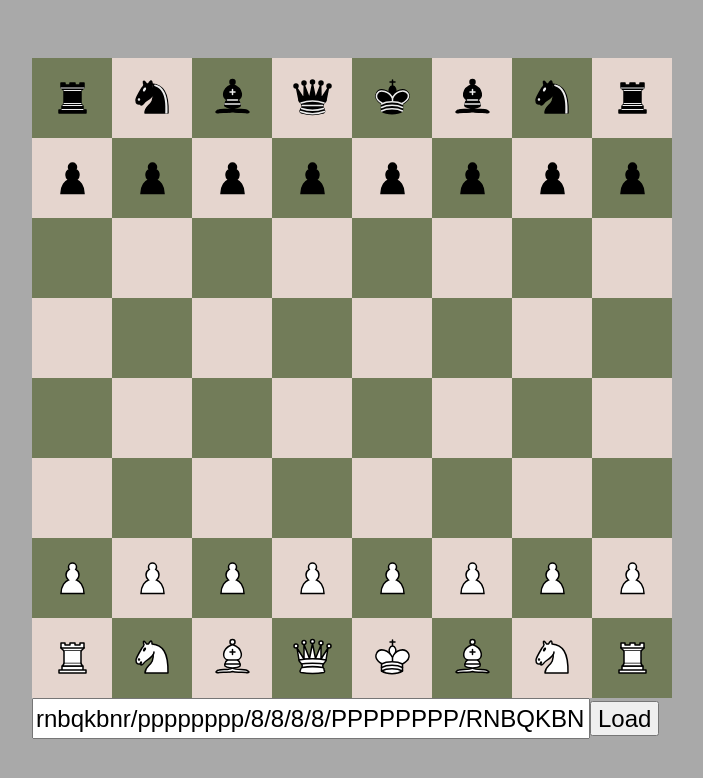
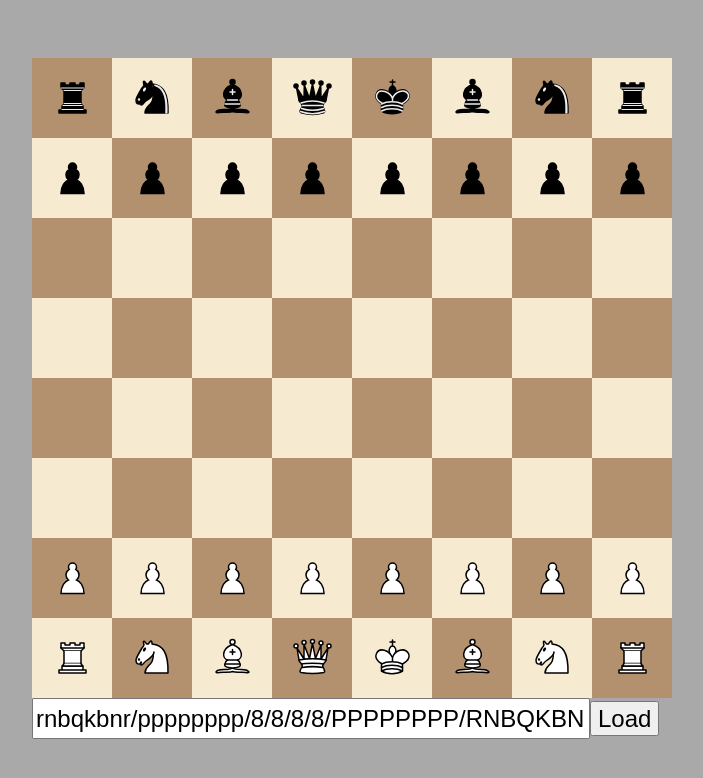
Before and after one commit to twjwesterhold/chess-text, a Next.js app: page / in a window 1280 px wide. Shown: the top 778 px of the page, without its empty margins (26-729 px from the left). Built offline with nearby package versions, Linux system fonts and the light colour scheme.

Commit message:
Move pieces

```diff
--- a/app/styles.css
+++ b/app/styles.css
@@ -11,10 +11,17 @@
 }
 
 .white {
-  background: #e5d5ce;
+  background: #f6ebd1;
 }
 .black {
-  background: #727c59;
+  background: #b4916e;
+}
+
+.white-highlight {
+  background: #749159;
+}
+.black-highlight {
+  background: #687352;
 }
 
 .search {
--- a/app/ui/board.tsx
+++ b/app/ui/board.tsx
@@ -7,6 +7,7 @@ import { getBoardFromFen, isValidFen } from "../utils";
 const Board = () => {
   const [fen, setFen] = useState("rnbqkbnr/pppppppp/8/8/8/8/PPPPPPPP/RNBQKBNR w KQkq - 0 1");
   const [board, setBoard] = useState(getBoardFromFen(fen));
+  const [activeSquare, setActiveSquare] = useState(null)
 
   const handleSubmit = (e) => {
     e.preventDefault();
@@ -14,6 +15,20 @@ const Board = () => {
       alert("Invalid fen!");
     } else {
       setBoard(getBoardFromFen(fen));
+    }
+  }
+
+  const handleSquareClick = (rank: number, file: number) => {
+    const newBoard = board.slice();
+    if (activeSquare) {
+      newBoard[rank][file].piece = board[activeSquare.rank][activeSquare.file].piece;
+      newBoard[activeSquare.rank][activeSquare.file] = { piece: "", color: ((activeSquare.rank + activeSquare.file) % 2 === 0) ? "black" : "white" };
+      setBoard(newBoard);
+      setActiveSquare(null);
+    } else if (board[rank][file].piece) {
+      newBoard[rank][file].color = ((rank + file) % 2 === 0) ? "black-highlight" : "white-highlight";
+      setBoard(newBoard);
+      setActiveSquare({ rank, file });
     }
   }
 
@@ -26,8 +41,9 @@ const Board = () => {
               return (
                 <Square
                   key={`${rank}${file}`}
-                  color={(rank + file) % 2 === 0 ? "black" : "white"}
+                  color={col.color}
                   piece={col.piece}
+                  onSquareClick={() => { handleSquareClick(rank, file) }}
                 />
               );
             })}
--- a/app/ui/square.tsx
+++ b/app/ui/square.tsx
@@ -1,8 +1,8 @@
 import Piece from "./piece";
 
-const Square = ({ color, piece }) => {
+const Square = ({ color, piece, onSquareClick }) => {
   return (
-    <button className={`square ${color}`}>
+    <button className={`square ${color}`} onClick={onSquareClick}>
       <Piece piece={piece} />
     </button>
   );
--- a/app/utils/getBoardFromFen.ts
+++ b/app/utils/getBoardFromFen.ts
@@ -15,6 +15,7 @@ export const getBoardFromFen = (fen: string) => {
         rank,
         file,
         piece: square !== "1" ? square : "",
+        color: (rank + file) % 2 === 0 ? "black" : "white"
       });
     });
 
```
